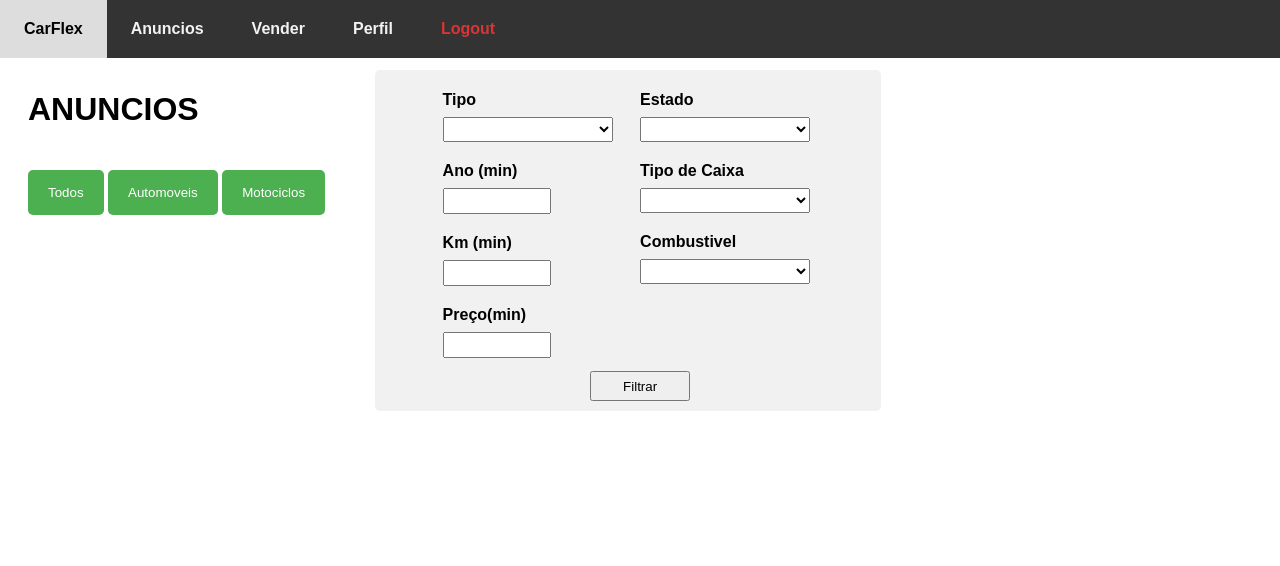
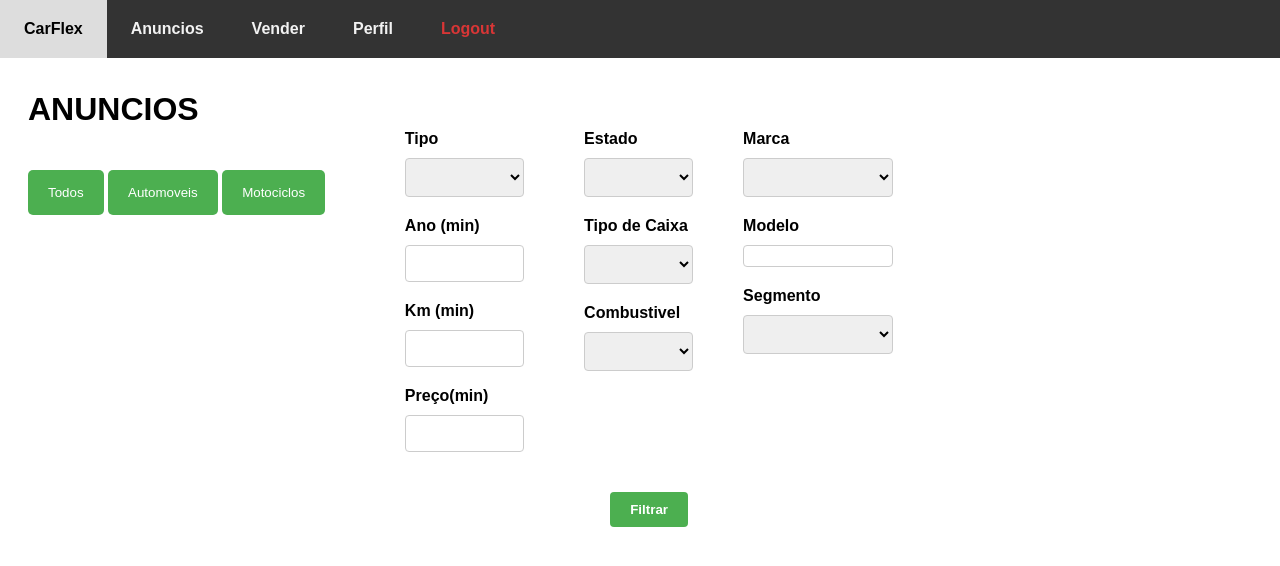
Before and after one commit to nuca19/carFlex, a Flask app: template app/templates/anuncios.html in a window 1280 px wide. Shown: the top 566 px of the page. Run offline with Flask 3, Linux system fonts and the light colour scheme; the template is opened without the code that fills it, so the values that code supplies are empty; some libraries are stand-ins or nearby versions.

Commit message:
changes to the visual

```diff
--- a/app/static/style.css
+++ b/app/static/style.css
@@ -69,13 +69,45 @@
     color: black;
 }
 
-#navbar #logout{
-    color : rgb(216, 54, 54);
+#navbar #logout {
+    color: rgb(216, 54, 54);
 }
 
 .content {
+    height: 100%;
+    width: 100%;
     margin-top: 50px;
     padding: 20px;
+}
+
+.Indexcontent {
+    height: 60%;
+    width: 100%;
+    margin-top: 40%;
+
+}
+
+
+
+.Indexcontent h1 {
+    text-align: center;
+    font-size: 80px;
+}
+
+.Indexcontent h4 {
+    text-align: center;
+    margin-top: -5%;
+}
+
+#buttons {
+    display: flex;
+    justify-content: center;
+    align-items: center;
+}
+
+#buttons .button {
+    margin: 0 10px;
+    /* Adjust the 10px value as needed */
 }
 
 .vei-flex {
@@ -358,7 +390,7 @@
     margin-left: 30px;
 }
 
-#fullfilter {
+/* #fullfilter {
     display: flex;
     flex-direction: column;
     align-items: center;
@@ -367,35 +399,100 @@
     border-radius: 5px;
     margin-left: 50px;
     padding-bottom: 10px;
-    padding-left:25px;
+    padding-left: 25px;
+    border-radius: 15px;
 }
+
 #filtrarinput {
     margin-top: 1em;
     width: 100px;
     height: 30px;
 }
 
-#leftanuncios{
+#leftanuncios {
     display: flex;
     flex-direction: column;
 
 }
 
-#filter select{
-    width : 170px;
+#filter select {
+    width: 170px;
     height: 25px;
 }
 
-#filter input{
-    width : 100px;
+#filter input {
+    width: 100px;
     height: 20px;
-}
+} */
 
-#extrafields{
+/* #extrafields {
     margin-left: 30px;
     margin-right: 40px;
 
+} */
+
+#fullfilter {
+    display: flex;
+    flex-direction: column;
+    align-items: center;
+    margin: 20px;
 }
+
+#filter {
+    display: flex;
+    justify-content: space-between;
+    width: 100%;
+    margin-bottom: 20px;
+}
+
+#filter form {
+    display: flex;
+    flex-direction: column;
+    padding: 20px;
+}
+
+#filter label {
+    margin-bottom: 10px;
+    font-weight: bold;
+}
+
+#filter select,
+#filter input[type="number"],
+#filter input[type="text"] {
+    padding: 10px;
+    border: 1px solid #ccc;
+    border-radius: 4px;
+    width: 100%;
+    box-sizing: border-box;
+}
+
+#marcaseg {
+    display: flex;
+    flex-direction: column;
+    padding: 20px;
+}
+
+#extrafields {
+    display: flex;
+    flex-direction: column;
+    padding: 20px;
+}
+
+#filtrarinput {
+    padding: 10px 20px;
+    background-color: #4CAF50;
+    color: white;
+    border: none;
+    border-radius: 4px;
+    cursor: pointer;
+    font-weight: bold;
+}
+
+#filtrarinput:hover {
+    background-color: #45a049;
+}
+
+
 
 .button {
     display: inline-block;
--- a/app/templates/anuncios.html
+++ b/app/templates/anuncios.html
@@ -253,7 +253,7 @@
       </div>
       <div id="fullfilter">
       <div id="filter">
-        <div style="margin-right: 70px;">
+        <div>
           <form onsubmit="event.preventDefault(); fetchFilterAnuncios();" method="post">
             <label for="tipo">Tipo</label>
               <select name="tipo" id="tipo">
@@ -268,7 +268,7 @@
             <label for="preco">Preço(min)</label>
               <input type="number" id="preco" name="preco" min="0">
           </div>
-        <div>
+        <div style="margin-top: 20px">
           <label for="estado">Estado</label>
               <select name="estado" id="estado">
                   <option value=""></option>
```
Also changed, not shown: app/templates/index.html (+6 -3 lines).
